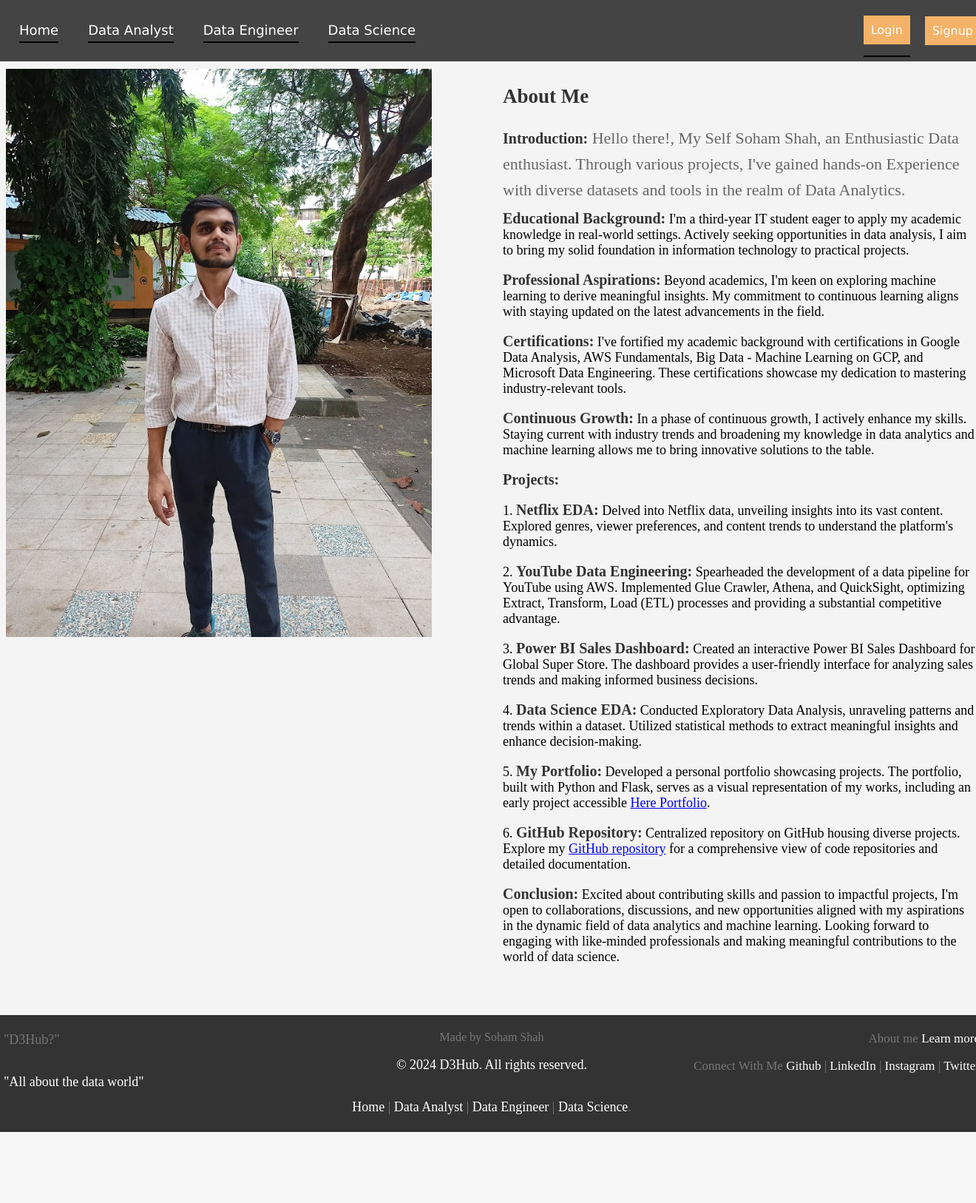
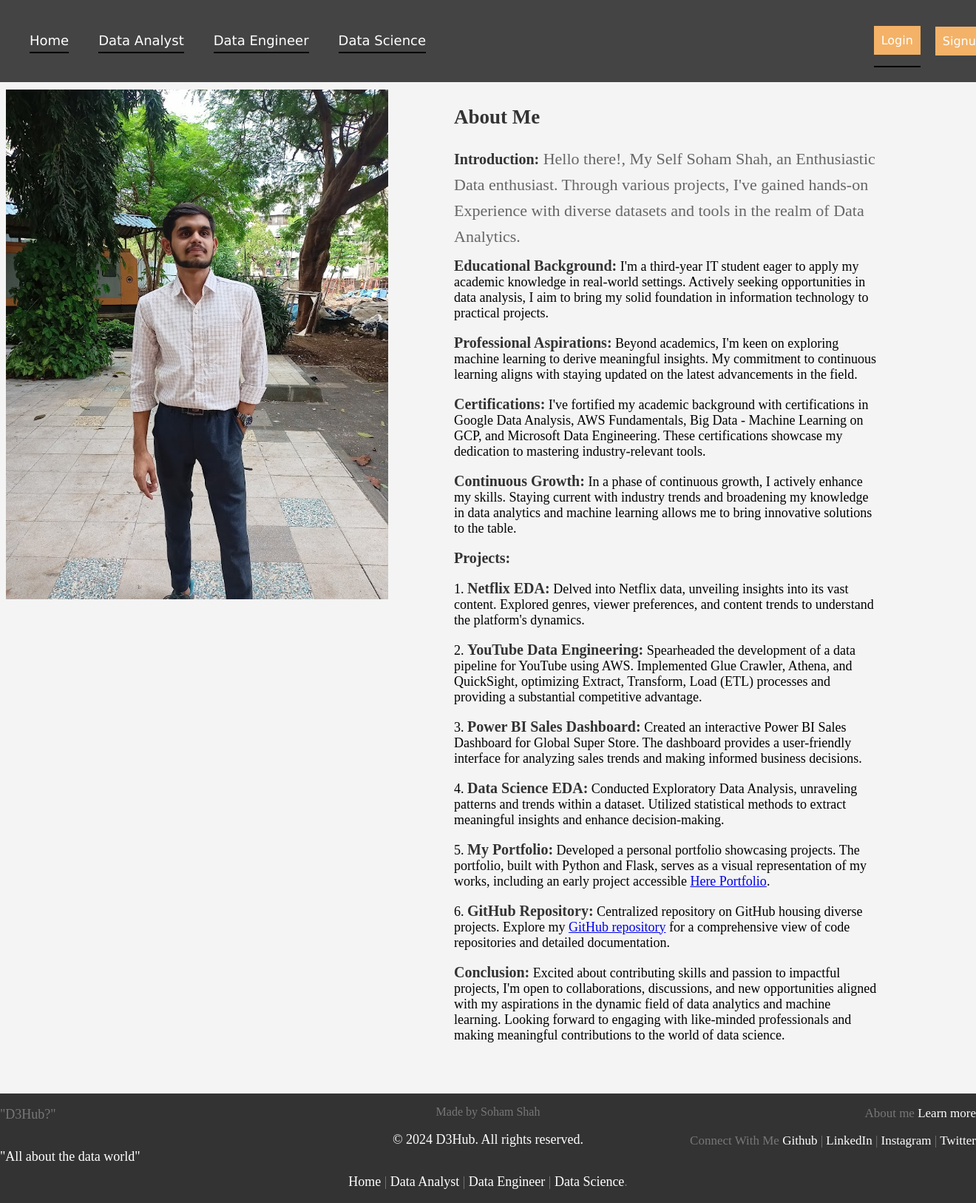
Before and after one commit to soham7998/Final_project-TYIT, a Flask app: template templates/about.html in a window 1320 px wide; the page is wider, and only the part inside the window is pictured. Shown: that part at 74% size. Before the commit the page ends 1530 px from the top of that part, so only its background shows below. Run offline with Flask 3, Linux system fonts and the light colour scheme; the template is opened without the code that fills it, so the values that code supplies are empty.

Commit message:
Update about.html

```diff
--- a/templates/about.html
+++ b/templates/about.html
@@ -26,7 +26,7 @@
     margin-top: 10px;
     justify-content: space-evenly;
     /* padding: 20px; */
-    width: 100vw;
+    width: 90vw;
 }
 
         .about-img {
@@ -84,7 +84,7 @@
     color: #777;
     width: 100vw;
     text-align: center;
-    padding: 5px;
+/*     padding: 5px; */
     background-color: #333;
 }
 
@@ -104,7 +104,7 @@
     justify-content: space-between;
     align-items: center;
     background-color: #444;
-    padding: 6px;
+/*     padding: 6px; */
     text-align: center;
     width: 100vw;
 }
```
